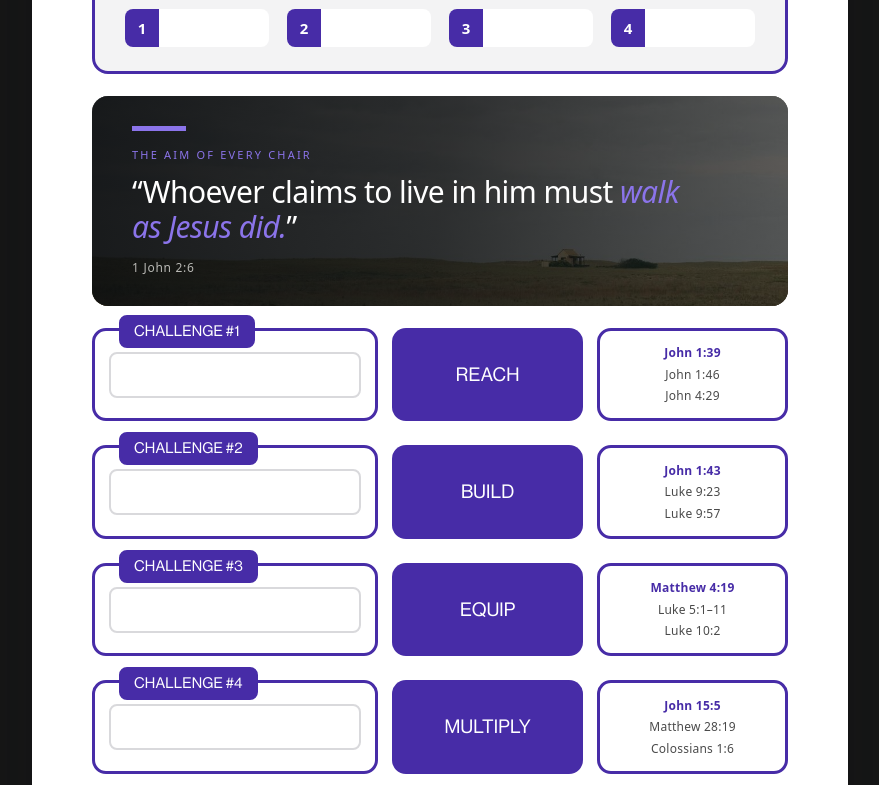
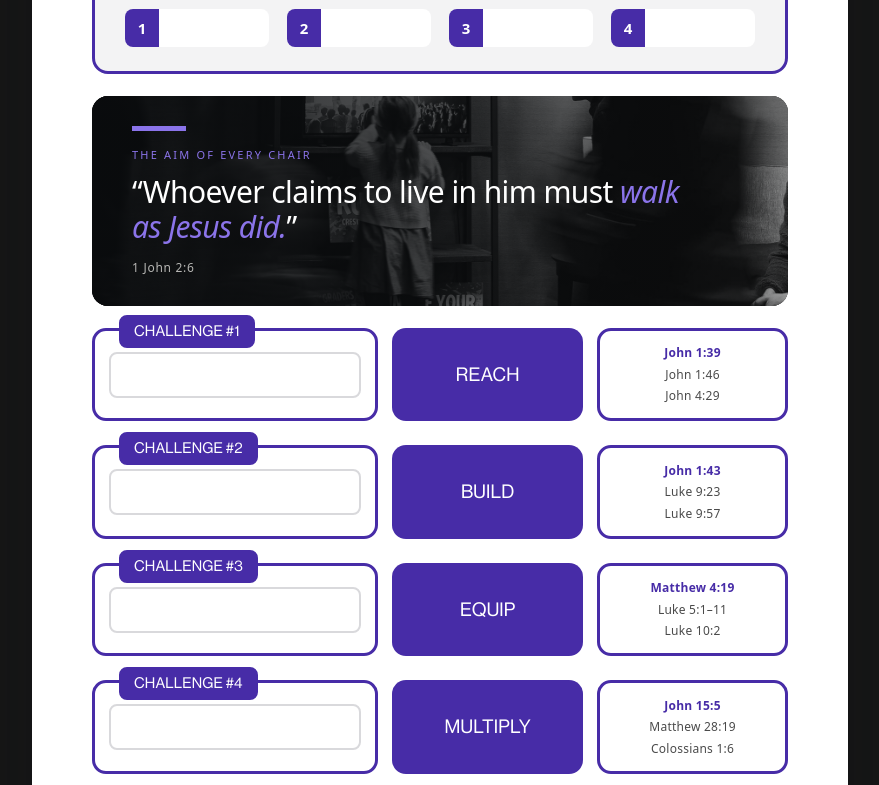
Before and after one commit to justindavis227/leader-resource-site, a plain HTML site: page R9 - Unleashed Leaders One Pager.html in a window 1280 px wide. Shown: the part 1342-2127 px from the top of the page, without its empty margins (200-1079 px from the left). Drawn offline with Linux system fonts and the light colour scheme.

Commit message:
UL one-pager: purple accent, walking photo on verse band

```diff
--- a/R9 - Unleashed Leaders One Pager.html
+++ b/R9 - Unleashed Leaders One Pager.html
@@ -77,7 +77,7 @@
 
   /* verse band */
   .wsverse{position:relative;overflow:hidden;background:var(--pitch);border-radius:16px;padding:30px 40px;flex:none;min-height:150px;display:flex;flex-direction:column;justify-content:center}
-  .wsverse .wsbg{position:absolute;inset:0;background:url('assets/photos/field-house.jpg') center 66%/cover;z-index:0}
+  .wsverse .wsbg{position:absolute;inset:0;background:url('assets/photos/walk-bw.jpg') center 50%/cover;z-index:0}
   .wsverse .wsscrim{position:absolute;inset:0;background:linear-gradient(100deg,rgba(9,11,13,.92) 0%,rgba(9,11,13,.82) 50%,rgba(9,11,13,.60) 100%);z-index:1}
   .wsverse .vghost{position:absolute;top:-96px;right:18px;font-family:var(--font-display);font-size:300px;line-height:1;color:rgba(224,27,47,.14);pointer-events:none;user-select:none;z-index:2}
   .wsverse .vbar{width:54px;height:5px;background:var(--ember);margin-bottom:16px;position:relative;z-index:3}
@@ -123,6 +123,7 @@
 .toolbar #btnAnswers.on{background:#472ca7}
 .wsverse{--ember:#8b74ea;--red:#8b74ea}
 .wsverse .vghost{color:rgba(139,116,234,.16)}
+.wsverse .wsscrim{background:linear-gradient(100deg,rgba(9,11,13,.9) 0%,rgba(9,11,13,.65) 55%,rgba(9,11,13,.25) 100%)}
 </style>
 </head>
 <body>
```
Also changed, not shown: assets/photos/walk-bw.jpg (added).
